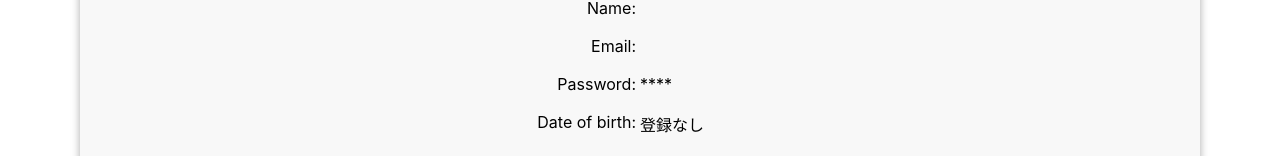
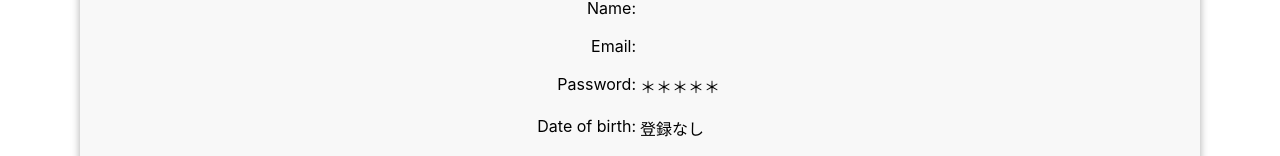
Before and after one commit to MoeMiyata/Rank2-MessageBoard-Frontend, a React app: page /userprofile in a window 1280 px wide. Shown: the part 161-317 px from the top of the page. Built offline with nearby package versions, Linux system fonts and the light colour scheme; no server answers.

Commit message:
ユーザ情報パスワード＊全角変更

```diff
--- a/src/components/UserProfile.tsx
+++ b/src/components/UserProfile.tsx
@@ -114,6 +114,7 @@ export default function UserProfile() {
                       <input
                           id="password"
                           type="password"
+                          placeholder="＊＊＊＊＊"
                       />
                       </SUserProfileInput>
                     </SUserProfileData>
@@ -124,7 +125,7 @@ export default function UserProfile() {
                       Password:
                     </SUserProfileLabel>
                     <SUserProfileData>
-                      ****
+                      ＊＊＊＊＊
                     </SUserProfileData>
                   </>
                 }
```
